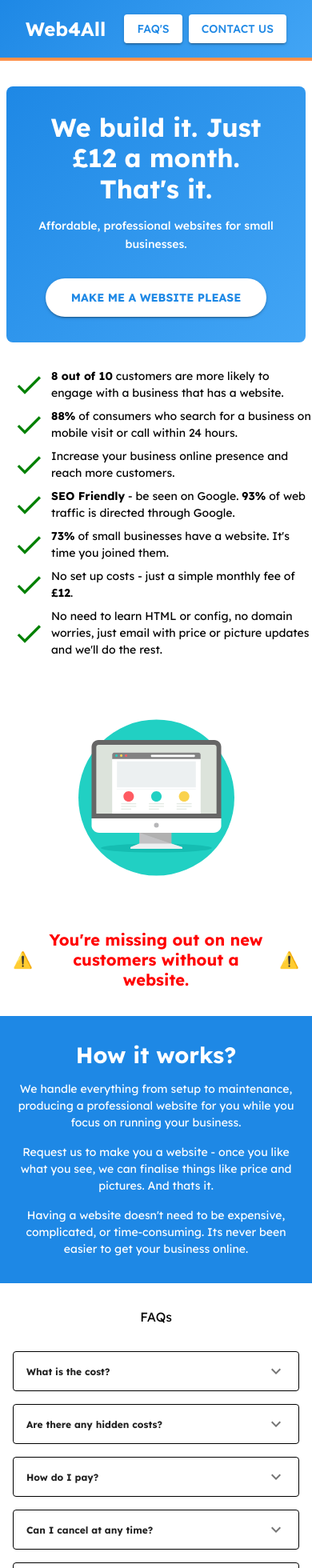
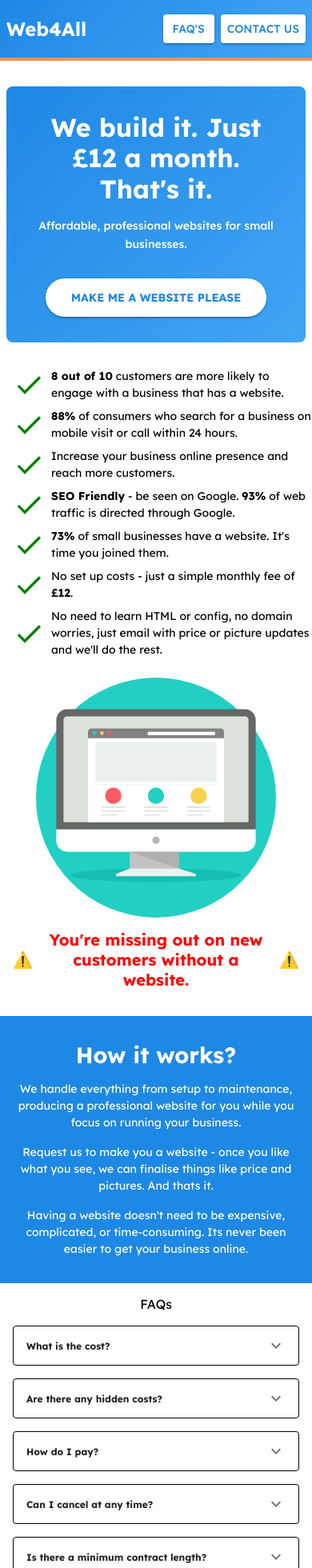
Before and after one commit to mweb4all/mweb4all.github.io, a React (Vite) app: page / in a window 390 px wide. Shown: the top 1960 px of the page at 80% size. Built offline with nearby package versions, Linux system fonts and the light colour scheme.

Commit message:
style updates

```diff
--- a/src/Home.tsx
+++ b/src/Home.tsx
@@ -146,7 +146,8 @@ export const Home = () => {
             background: "linear-gradient(135deg, #1e88e5, #42a5f5)",
             color: "white",
             boxShadow: "none",
-          padding: "0.5rem 1rem",
+            py: "0.5rem",
+            px: {xs: "0.5rem", md: "1rem"},
             borderBottom: `4px solid #FF9149`,
           }}
           >
@@ -154,17 +155,13 @@ export const Home = () => {
           sx={{
             flexDirection: "row",
             justifyContent: "space-between",
+            p: 0
           }}
-        >
-          <Stack
-            flexDirection={"row"}
-            alignItems={"center"}
-            justifyContent={"space-between"}
         >
             <Typography
               variant="h6"
               sx={{
-                textAlign: "center",
+                textAlign: "left",
                 mr: 0.5,
                 color: "white",
                 flexGrow: 1,
@@ -175,7 +172,6 @@ export const Home = () => {
             >
               Web4All
             </Typography>
-          </Stack>
           <Stack direction="row" gap={1}>
             <Button
               variant="contained"
@@ -184,6 +180,7 @@ export const Home = () => {
                 backgroundColor: "white",
                 color: "#1e88e5",
                 "&:hover": { backgroundColor: "#e3f2fd" },
+                px: {xs: "0.5rem", md: "1rem"}
               }}
               onClick={() => {
                 if (faqsSectionRef.current) {
@@ -202,6 +199,7 @@ export const Home = () => {
                 backgroundColor: "white",
                 color: "#1e88e5",
                 "&:hover": { backgroundColor: "#e3f2fd" },
+                px: {xs: "0.5rem", md: "1rem"}
               }}
               onClick={() => {
                 if (contactSectionRef.current) {
@@ -274,7 +272,7 @@ export const Home = () => {
           alignItems: "center",
         }}
       >
-        <Box component="ul" sx={{ pl: {xs:2, md: 4}, mt: 0, flex:{lg: 1} }}>
+        <Box component="ul" sx={{ pl: {xs:2, md: 4}, mt: 0, flex:{md: 1} }}>
           {benefits.map((benefit, index) => (
             <li
               key={index}
@@ -296,7 +294,7 @@ export const Home = () => {
             </li>
           ))}
         </Box>
-        <Screen style={{ height: isDesktop ? "500px" : "300px", width: "50%" }} />
+        <Screen style={{ height: isDesktop ? "450px" : "300px", width: isDesktop ? "450px" : "300px" }} />
       </Stack>
       <Stack
         direction="row"
@@ -372,11 +370,11 @@ export const Home = () => {
           time-consuming. Its never been easier to get your business online.
         </Typography>
       </Stack>
-      <Typography variant="h5" sx={{ textAlign: "center", mt: 4 }}>
+      <Typography variant="h5" sx={{ textAlign: "center", mt: {xs:2, md: 4} }}>
         FAQs
       </Typography>
-      <Faqs ref={faqsSectionRef} sx={{ my: 4, maxWidth: {xs: "100%", lg: contentWidth}, mx: {xs: 2, lg: "auto"}}} faqs={generalInformation} />
-      <ContactUsForm ref={contactSectionRef} sx={{ flex: 1, boxShadow: "none", mx: "auto" }} title="Make me a website" buttonSx={{alignSelf: "center"}} messageTitle="Business name and a few details"/>
+      <Faqs ref={faqsSectionRef} sx={{ my: 4, maxWidth: {xs: "100%", lg: contentWidth}, mx: {xs: 2, lg: "auto"}, my: {xs:2, md: 4}}} faqs={generalInformation} />
+      <ContactUsForm ref={contactSectionRef} sx={{ flex: 1, boxShadow: "none", mx: "auto", pt: {xs: 1}}} title="Make me a website" buttonSx={{alignSelf: "center"}} messageTitle="Business name and a few details"/>
       <Copyright />
     </>
   );
```
Also changed, not shown: 5 other files (tests, documents, lock files or other folders). Lines whose indentation alone changed are shown as unchanged.
